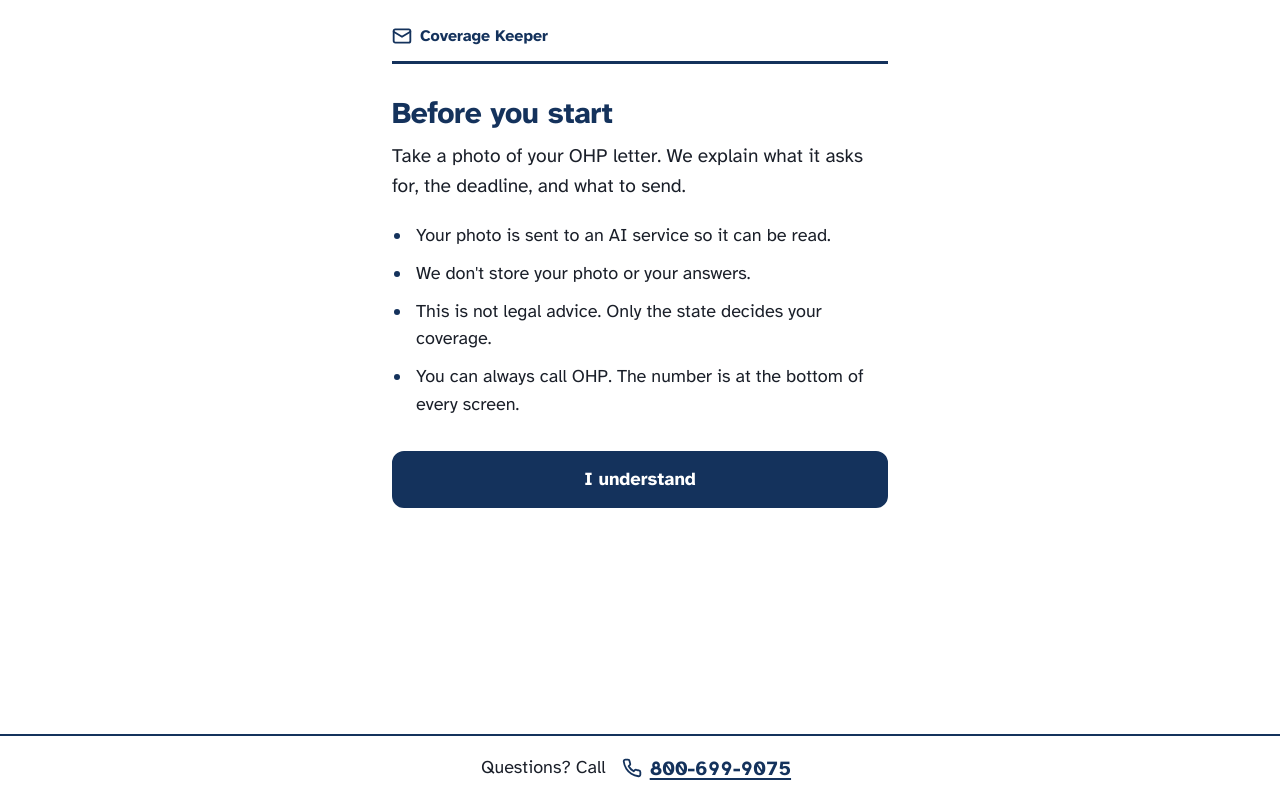
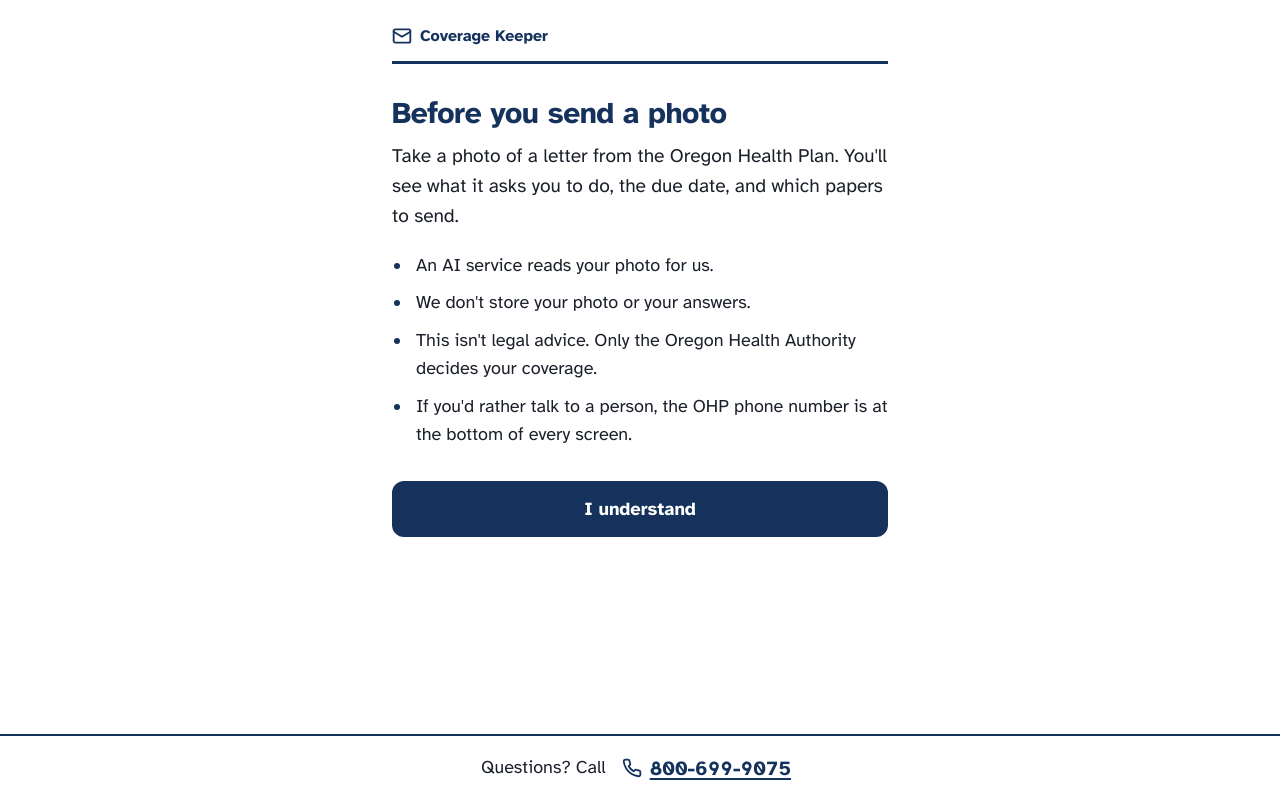
Before and after one commit to AdityaJadhav17/SolixEmpowerHackathon, a Next.js app: page / in a window 1280 px wide. Built offline with nearby package versions, Linux system fonts and the light colour scheme.

Commit message:
feat: plainer OHP-specific wording on every screen

```diff
--- a/src/app/page.tsx
+++ b/src/app/page.tsx
@@ -73,8 +73,8 @@ export default function Home() {
           name: "error",
           message:
             res.status === 413
-              ? "That photo is too large to send. Please take a new photo."
-              : "We couldn't read your letter right now. Please try again.",
+              ? "That photo is too big to send. Take a new one from a little farther back."
+              : "The reading service didn't answer. Your photo is still here, so you can try again.",
         });
         return;
       }
@@ -105,7 +105,7 @@ export default function Home() {
     } catch {
       setView({
         name: "capture",
-        error: "We couldn't open that photo. Please take a new one.",
+        error: "This phone couldn't open that photo. Take a new one.",
       });
     }
   }
@@ -131,7 +131,7 @@ export default function Home() {
         )}
         {view.name === "reading" && (
           <p role="status" className="reading">
-            Reading your letter. This takes about 15 seconds.
+            Reading your letter. This can take up to 30 seconds.
           </p>
         )}
         {view.name === "offline" && (
@@ -144,7 +144,7 @@ export default function Home() {
         )}
         {view.name === "error" && (
           <Problem
-            title="Something went wrong"
+            title="We couldn't finish reading your letter"
             text={view.message}
             action="Try again"
             onAction={() => (photo ? send(photo) : retake())}
@@ -188,17 +188,21 @@ export default function Home() {
 function Consent({ onAccept }: { onAccept: () => void }) {
   return (
     <section aria-labelledby="consent-title">
-      <h2 id="consent-title">Before you start</h2>
+      <h2 id="consent-title">Before you send a photo</h2>
       <p className="lead">
-        Take a photo of your OHP letter. We explain what it asks for, the
-        deadline, and what to send.
+        Take a photo of a letter from the Oregon Health Plan. You&apos;ll see
+        what it asks you to do, the due date, and which papers to send.
       </p>
       <ul className="facts">
-        <li>Your photo is sent to an AI service so it can be read.</li>
+        <li>An AI service reads your photo for us.</li>
         <li>We don&apos;t store your photo or your answers.</li>
-        <li>This is not legal advice. Only the state decides your coverage.</li>
         <li>
-          You can always call OHP. The number is at the bottom of every screen.
+          This isn&apos;t legal advice. Only the Oregon Health Authority decides
+          your coverage.
+        </li>
+        <li>
+          If you&apos;d rather talk to a person, the OHP phone number is at the
+          bottom of every screen.
         </li>
       </ul>
       <button type="button" className="primary" onClick={onAccept}>
@@ -217,9 +221,10 @@ function Capture({
 }) {
   return (
     <section aria-labelledby="capture-title">
-      <h2 id="capture-title">Scan your letter</h2>
+      <h2 id="capture-title">Photograph the first page</h2>
       <p className="lead">
-        Lay the first page flat in good light. Fit the whole page in the photo.
+        Lay it flat near a window or lamp, and get all four corners in the
+        frame.
       </p>
       <label className="primary pick">
         <input
@@ -268,11 +273,11 @@ function Unclear({ onRetake }: { onRetake: () => void }) {
   return (
     <section aria-labelledby="unclear-title">
       <h2 id="unclear-title">We couldn&apos;t read this clearly</h2>
-      <p className="lead">Try another photo:</p>
+      <p className="lead">A new photo usually fixes it:</p>
       <ul className="facts">
-        <li>Turn on more light, or move near a window.</li>
+        <li>Turn on a light or move closer to a window.</li>
         <li>Lay the letter on a flat surface.</li>
-        <li>Fill the frame with the page.</li>
+        <li>Hold the phone straight above the page so it fills the frame.</li>
       </ul>
       <button type="button" className="primary" onClick={onRetake}>
         Take a new photo
@@ -299,7 +304,8 @@ function Result({
           This doesn&apos;t look like a Medicaid or OHP letter
         </h2>
         <p className="lead">
-          If you think it is, call {phone} and ask about it.
+          If it came from OHP or the Oregon Health Authority, call {phone} and
+          they can tell you what it means.
         </p>
         <button type="button" className="primary" onClick={onRetake}>
           Scan another letter
@@ -316,10 +322,10 @@ function Result({
 
       <Deadline data={data} phone={phone} />
 
-      <h3>What to do</h3>
+      <h3>What the letter asks you to do</h3>
       <p>{data.required_action ? safe(data.required_action) : NOT_SURE}</p>
 
-      <h3>What to send</h3>
+      <h3>Papers to send</h3>
       {data.documents.length > 0 ? (
         <ul className="checklist">
           {data.documents.map((doc, i) => (
@@ -360,7 +366,7 @@ function Deadline({ data, phone }: { data: LetterExtraction; phone: string }) {
   );
   return (
     <div className={`deadline ${status}`} data-testid="deadline">
-      <h3>Deadline</h3>
+      <h3>Due date</h3>
       {status === "unknown" ? (
         <>
           <p className="big">{NOT_SURE}</p>
@@ -404,7 +410,9 @@ function Screening({ onDone }: { onDone: (yes: string[]) => void }) {
     >
       <h2 id="screening-title">Exemption questions</h2>
       <p className="lead">
-        Answer what you can. Skip any question you don&apos;t want to answer.
+        Some OHP members don&apos;t have to meet the work rule. These questions
+        follow the Oregon Health Authority&apos;s list. Skip any you&apos;d
+        rather not answer.
       </p>
       {rules.exemptions.map((rule) => (
         <fieldset key={rule.id} className="question">
```
